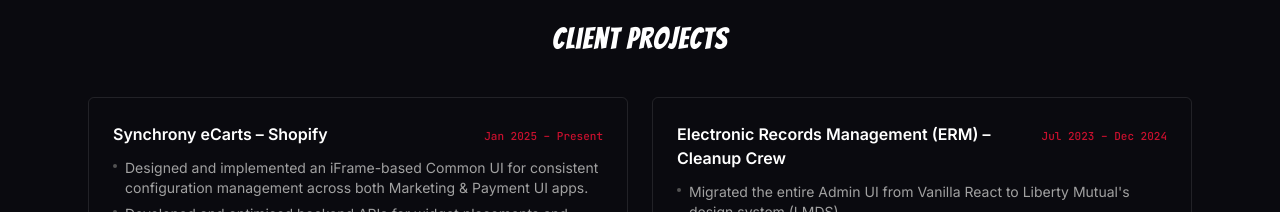
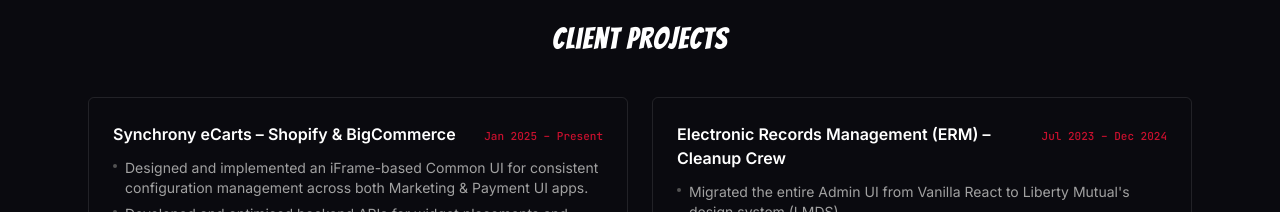
Before and after one commit to Nagappan03/nagspidey-portfolio, a React (Vite) app: page / in a window 1280 px wide. Shown: the part 4420-4632 px from the top of the page. Built offline with nearby package versions, Linux system fonts and the light colour scheme.

Commit message:
Update Synchrony eCarts client project title to include BigCommerce

```diff
--- a/src/data.js
+++ b/src/data.js
@@ -127,7 +127,7 @@ export const projects = [
 
 export const clientProjects = [
   {
-    name: 'Synchrony eCarts – Shopify',
+    name: 'Synchrony eCarts – Shopify & BigCommerce',
     period: 'Jan 2025 – Present',
     points: [
       'Designed and implemented an iFrame-based Common UI for consistent configuration management across both Marketing & Payment UI apps.',
```
